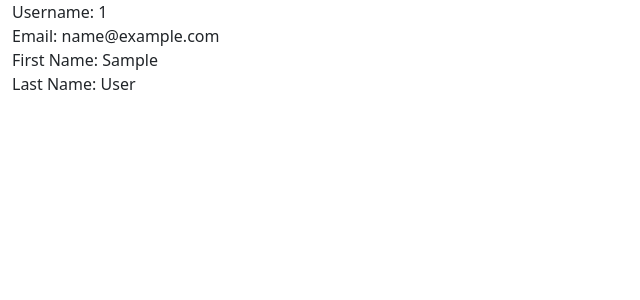
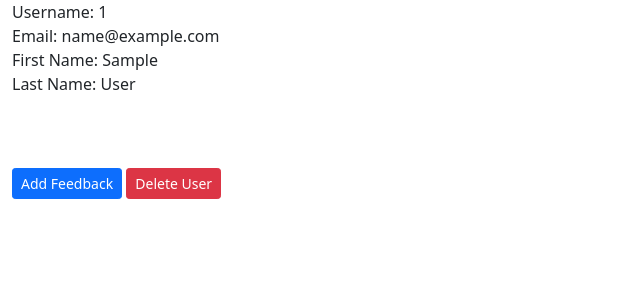
Before and after one commit to JohnFlorkey/24_5_HashingAndLogin, a Flask app: template templates/user_detail_form.html in a window 1280 px wide. Shown: the top 300 px of the page, without its empty margins (0-640 px from the left). Run offline with Flask 2, Linux system fonts and the light colour scheme; the template is opened without the code that fills it: values named after a table or form of the project are taken from there, others are empty; the visitor is signed in with stand-in values (Sample User, id 1); data comes from the database, SQL or seed files in the repository.

Commit message:
added is_authorized utility function, user delete route

```diff
--- a/app.py
+++ b/app.py
@@ -1,7 +1,8 @@
 from flask import Flask, redirect, render_template, session, flash
-from models import db, connect_db, User
+from models import db, connect_db, User, Feedback
 from flask_debugtoolbar import DebugToolbarExtension
 from forms import UserForm, LoginForm
+from utilities import is_authorized
 
 
 app = Flask(__name__)
@@ -61,35 +62,47 @@ def login():
         return render_template('login_form.html', form=form)
 
 
+@app.route('/logout', methods=['GET'])
+def logout():
+    if 'username' in session:
+        session.pop('username')
+    return redirect('/')
+
+
 @app.route('/users/<username>', methods=['GET'])
 def user_detail(username):
-    if 'username' not in session or username != session['username']:
-        flash("You must be logged in to view!")
-
-        return redirect('/login')
-    else:
+    if is_authorized(username):
         user = User.query.filter_by(username=username).first()
         user_no_pwd = {
             'username': user.username,
             'email': user.email,
             'first_name': user.first_name,
-            'last_name': user.last_name
+            'last_name': user.last_name,
+            'feedback': user.feedback
         }
-
         return render_template('user_detail_form.html', user=user_no_pwd)
+    else:
+        flash("You must be logged in to view!")
+        return redirect('/login')
 
 
-@app.route('/secret', methods=['GET'])
-def secret():
-    if 'username' not in session:
+@app.route('/users/<username>/delete', methods=['POST'])
+def delete_user(username):
+    if is_authorized(username):
+        user = User.query.filter_by(username=username).first()
+        db.session.delete(user)
+        db.session.commit()
+
+        return redirect('/register')
+    else:
         flash("You must be logged in to view!")
         return redirect('/login')
-    else:
-        return render_template('secret.html')
 
 
-@app.route('/logout', methods=['GET'])
-def logout():
-    if 'username' in session:
-        session.pop('username')
-    return redirect('/')
+# @app.route('/secret', methods=['GET'])
+# def secret():
+#     if 'username' not in session:
+#         flash("You must be logged in to view!")
+#         return redirect('/login')
+#     else:
+#         return render_template('secret.html')
--- a/models.py
+++ b/models.py
@@ -25,7 +25,7 @@ class User(db.Model):
                            nullable=False)
     last_name = db.Column(db.String(30),
                           nullable=False)
-    feedback = db.relationship('Feedback')
+    feedback = db.relationship('Feedback', backref='users', cascade='delete')
 
     @classmethod
     def register(cls, username, password, email, first_name, last_name):
@@ -59,4 +59,4 @@ class Feedback(db.Model):
                         nullable=False)
     username = db.Column(db.Text,
                          db.ForeignKey('users.username'))
-    user = db.relationship('User')
+    # user = db.relationship('User', backref='feedback', cascade='delete-orphan')
--- a/templates/user_detail_form.html
+++ b/templates/user_detail_form.html
@@ -11,12 +11,19 @@
             Email: {{user.email}} <br>
             First Name: {{user.first_name}} <br>
             Last Name: {{user.last_name}}
-        </div>
+            <br>
+            <br>
+            {% for feedback in user.feedback %}
+            <a href="/feedback/{{feedback.id}}/update">{{feedback.title}}</a>
+            <button formaction="/feedback/{{feedback.id}}/delete" formmethod="post" class="btn btn-danger btn-sm">X</button>
+            {% endfor %}
+            <br>
+            <br>
+            <form action="/users/{{user.username}}">
+                <a href="/user/{{user.username}}/feedback/add" class="btn btn-primary btn-sm">Add Feedback</a>
+                <button formaction="/users/{{user.username}}/delete" formmethod="post" class="btn btn-danger btn-sm">Delete User</button>
+            </form>
+         </div>
     </div>
-    <div>
-        {% for feedback in user.feedback %}
-            <p>{{feedback.title}}</p>
-            <p>{{feedback.content}}</p>
-        {% endfor %}
-    </div>
+
 {% endblock %}
```
Also changed, not shown: utilities.py (added, +7 -0 lines).
